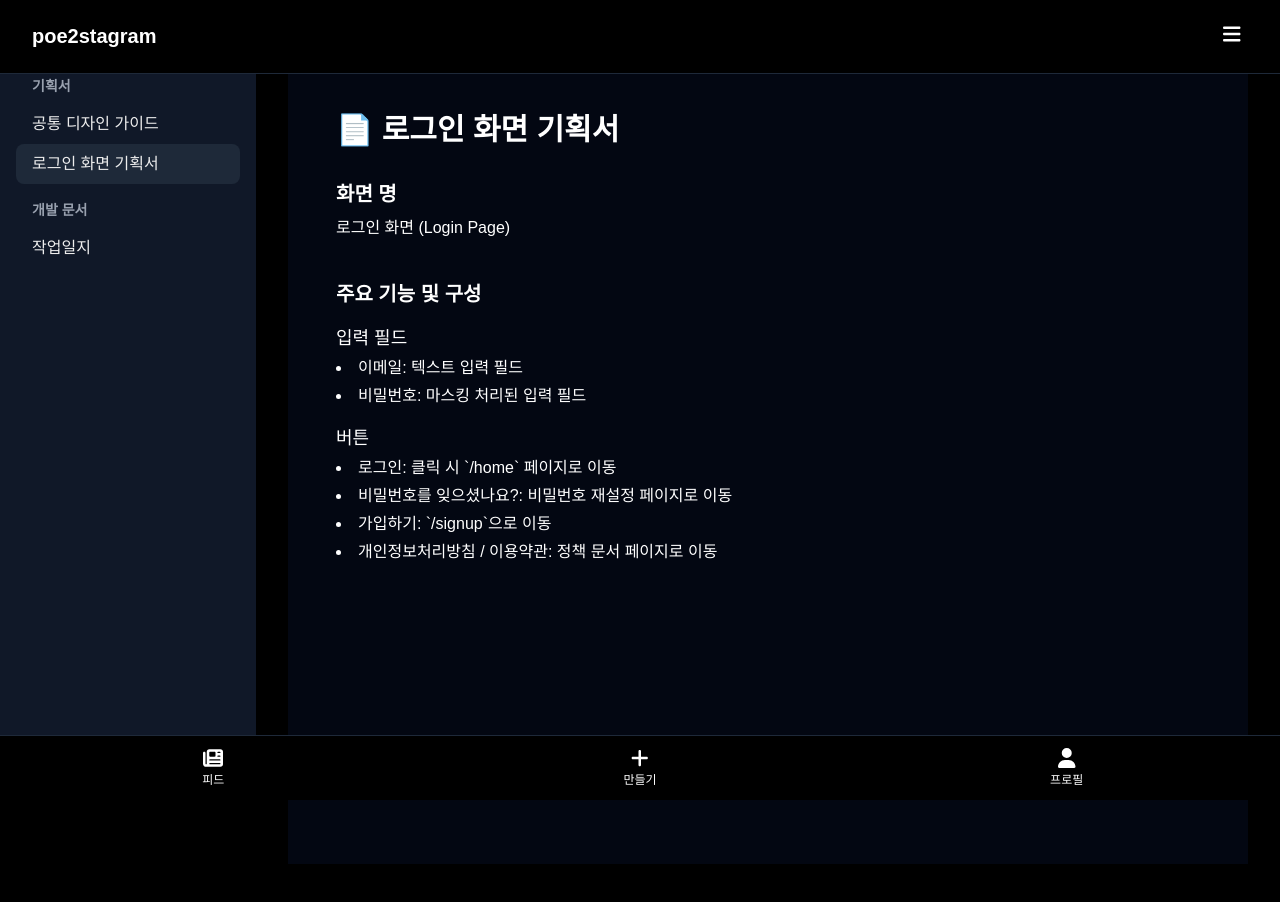
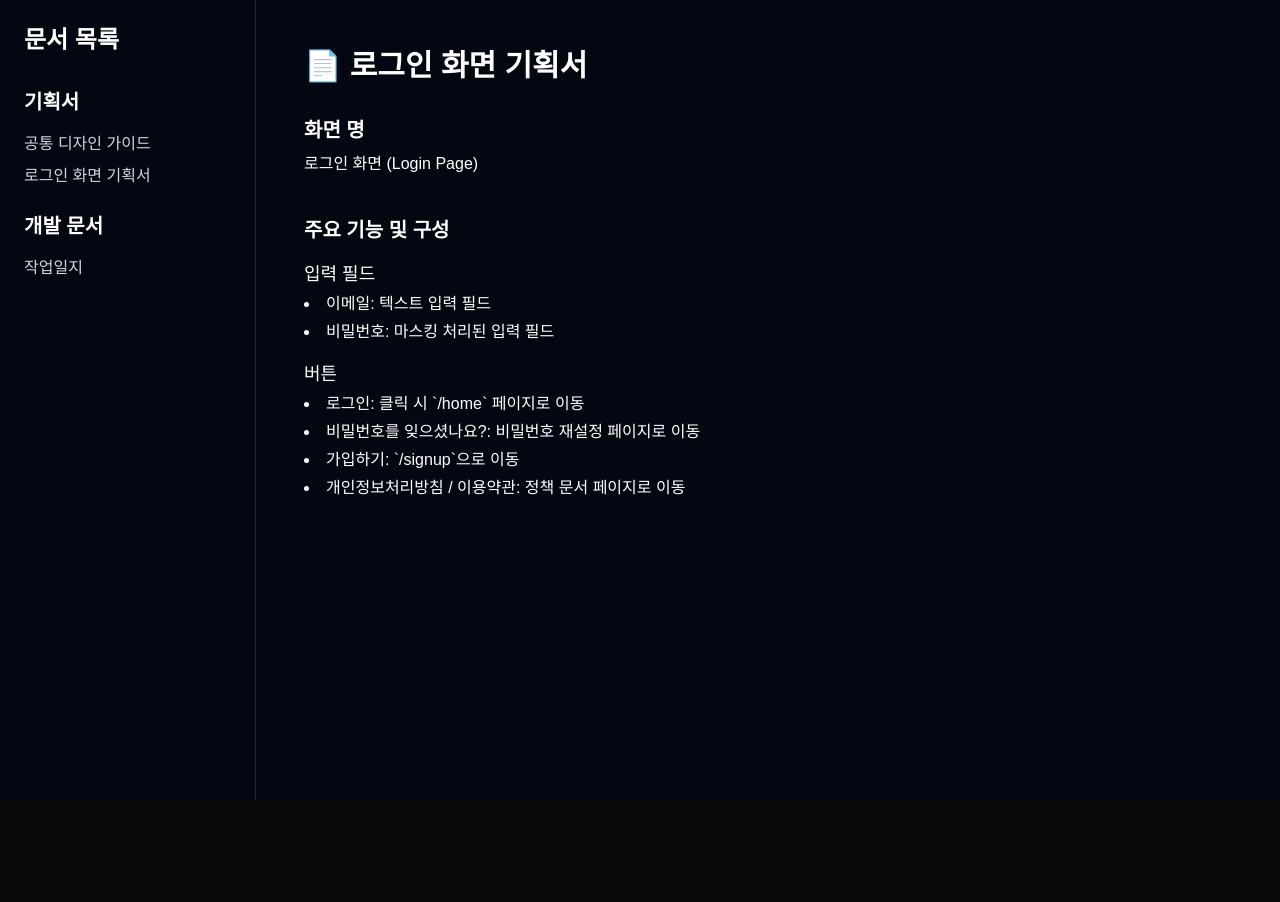
Before and after one commit to zzang535/poestagram, a Next.js app: page /docs/login in a window 1280 px wide. Shown: the top 902 px of the page. After the commit the page ends 800 px from the top, so only its background shows below. Built offline with nearby package versions, Linux system fonts and the light colour scheme.

Commit message:
feat: docs 레이아웃, 서비스 레이아웃 분기

```diff
--- a/src/app/docs/layout.tsx
+++ b/src/app/docs/layout.tsx
@@ -1,6 +1,6 @@
 "use client";
 
-import DocsNav from "@/components/DocsNav";
+import Link from "next/link";
 
 export default function DocsLayout({
   children,
@@ -8,11 +8,49 @@
   children: React.ReactNode;
 }) {
   return (
-    <div className="flex">
-      <DocsNav />
-      <main className="flex-1 ml-64">
-        {children}
-      </main>
+    <div className="min-h-screen bg-gray-950 text-white">
+      <div className="flex">
+        <div className="w-64 p-6 border-r border-gray-800">
+          <Link href="/docs">
+            <h1 className="text-2xl font-bold mb-8 hover:text-gray-300 transition-colors">문서 목록</h1>
+          </Link>
+
+          <div className="space-y-6">
+            <section>
+              <h2 className="text-xl font-semibold mb-4">기획서</h2>
+              <div className="space-y-2">
+                <Link
+                  href="/docs/common"
+                  className="block text-gray-300 hover:text-white transition-colors"
+                >
+                  공통 디자인 가이드
+                </Link>
+                <Link
+                  href="/docs/login"
+                  className="block text-gray-300 hover:text-white transition-colors"
+                >
+                  로그인 화면 기획서
+                </Link>
+              </div>
+            </section>
+
+            <section>
+              <h2 className="text-xl font-semibold mb-4">개발 문서</h2>
+              <div className="space-y-2">
+                <Link
+                  href="/docs/work-log"
+                  className="block text-gray-300 hover:text-white transition-colors"
+                >
+                  작업일지
+                </Link>
+              </div>
+            </section>
+          </div>
+        </div>
+        <main className="flex-1">
+          {children}
+        </main>
+      </div>
     </div>
   );
 }
--- a/src/app/layout.tsx
+++ b/src/app/layout.tsx
@@ -23,6 +23,18 @@
   children: React.ReactNode;
 }) {
   const pathname = usePathname();
+
+  // docs 경로에서는 기본 레이아웃만 적용
+  if (pathname.startsWith("/docs")) {
+    return (
+      <html lang="ko">
+        <body>
+          {children}
+        </body>
+      </html>
+    );
+  }
+
   const router = useRouter();
   const isCreatePage = pathname === "/create";
   const isUserFeedPage = pathname.startsWith("/user-feed/");
```
